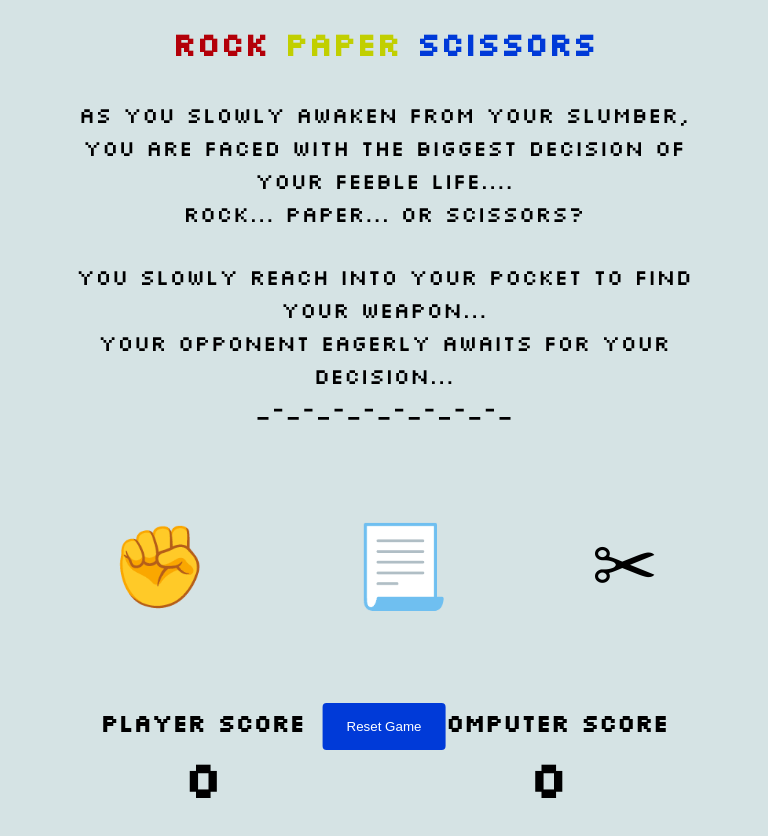
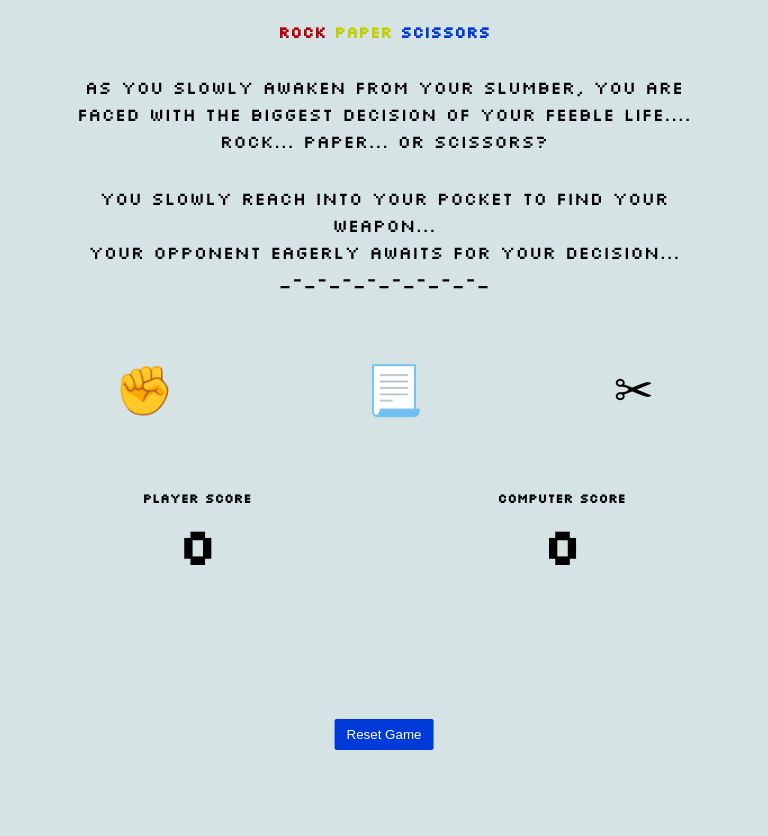
Before and after one commit to Gillen82/rps_game, a plain HTML site: page index.html in a window 768 px wide. After the commit the page ends 800 px from the top, so only its background shows below. Drawn offline with Linux system fonts and the light colour scheme.

Commit message:
Reposition the reset button for smaller devices

```diff
--- a/media-queries.css
+++ b/media-queries.css
@@ -1,4 +1,4 @@
-@media screen and (min-width: 768px) and (max-width: 1024px) {
+@media screen and (min-width: 960px) and (max-width: 1024px) {
 	.container {
 		width: 90%;
 	}
@@ -17,6 +17,38 @@
 		padding: 16px 24px;
 		border: none;
 		border-radius: 4px;
+	}
+}
+
+@media screen and (min-width: 768px) and (max-width: 959px) {
+	.container {
+		width: 95%;
+	}
+
+	.main-header h1 {
+		font-size: 1rem;
+	}
+
+	.game-text,
+	.battle-text {
+		font-size: 0.7;
+	}
+
+	.choice {
+		font-size: 3rem;
+		margin: 30px 0;
+	}
+
+	.score-title {
+		font-size: 0.8rem;
+	}
+
+	.reset-game {
+		bottom: 5%;
+	}
+
+	.btn-reset {
+		padding: 8px 12px;
 	}
 }
 
@@ -44,7 +76,7 @@
 	}
 
 	.reset-game {
-		bottom: 10%;
+		bottom: 7%;
 	}
 
 	.btn-reset {
```
